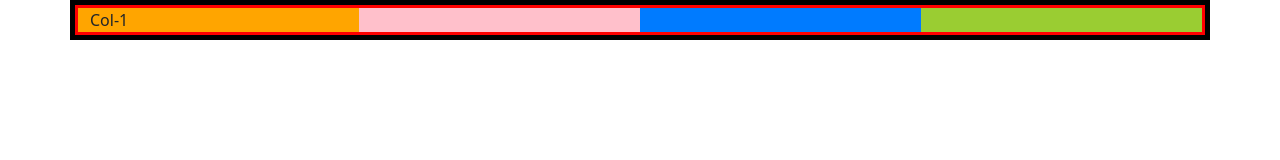
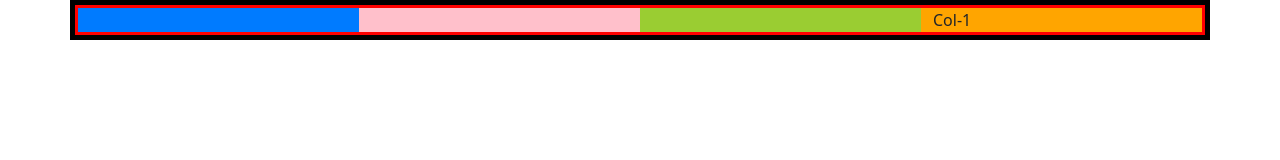
Before and after one commit to RiteshTiwari-2003/bootstrap-css-animation, a plain HTML site: page cssorder/index.html in a window 1280 px wide. Drawn offline with nearby package versions, Linux system fonts and the light colour scheme.

Commit message:
this is my bootstrsp color

```diff
--- a/cssorder/index.html
+++ b/cssorder/index.html
@@ -22,9 +22,9 @@ small                      order-sm-first , order-sm-last-->
 </head>
 <body>
     <div class="container">
-        <div class="row"><div class="col orange">Col-1</div>
+        <div class="row"><div class="col order-md-last orange">Col-1</div>
     <div class="col pink"></div>
-<div class="col blue"></div>
+<div class="col order-md-first blue"></div>
 <div class="col green"></div></div>
 
     </div>
```
Also changed, not shown: bootstrap-color/index.html (added, +13 -0 lines), 1 other file.
